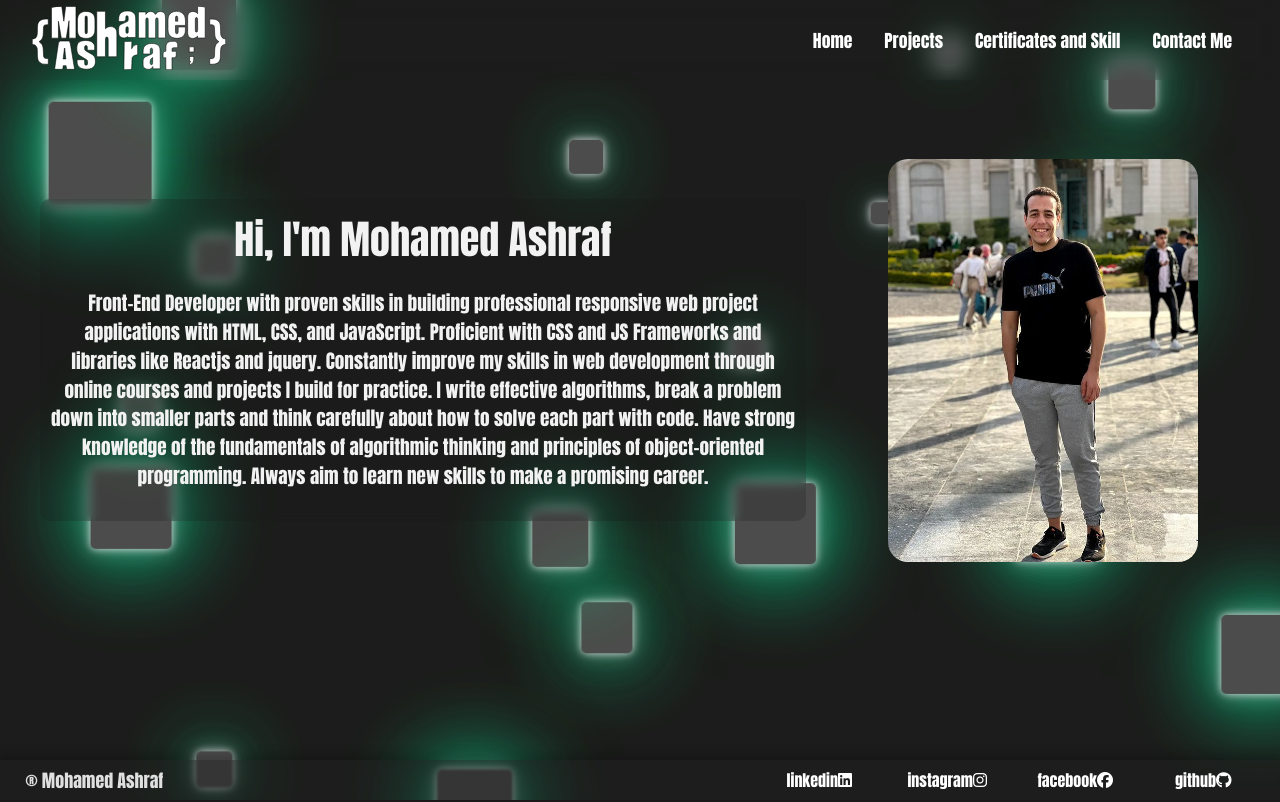
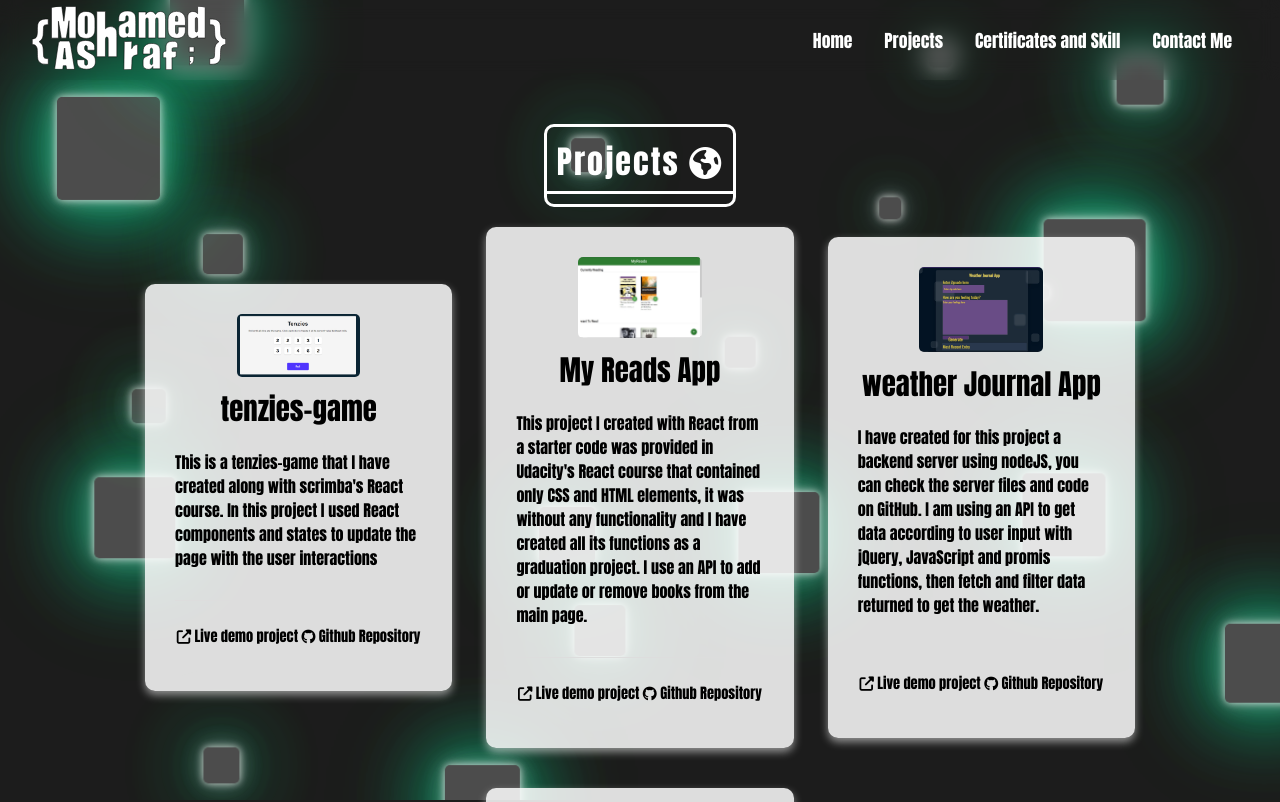
Before and after one commit to mohamedashrraf222/personalPage, a React (Vite) app: page /personalPage/Projects in a window 1280 px wide. Shown: the top 802 px of the page. Built offline with nearby package versions, Linux system fonts and the light colour scheme.

Commit message:
the website ready for static without server

```diff
--- a/public/projects.js
+++ b/public/projects.js
@@ -1,4 +1,4 @@
-let projects = [
+let myProjects = [
   {
     name: "tenzies-game",
     descreption:
@@ -73,4 +73,4 @@ let projects = [
   },
 ];
 
-export default projects;
+export default myProjects;
--- a/src/App.jsx
+++ b/src/App.jsx
@@ -10,10 +10,10 @@ function App() {
 
   return (
     <Routes className="App">
-      <Route path="/" element={<Home />} />
-      <Route path="/Projects" element={<Projects />} />
-      <Route path="/Certificates" element={<Certificates />} />
-      <Route path="/Contact" element={<Contact />} />
+      <Route path="/personalPage/" element={<Home />} />
+      <Route path="/personalPage/Projects" element={<Projects />} />
+      <Route path="/personalPage/Certificates" element={<Certificates />} />
+      <Route path="/personalPage/Contact" element={<Contact />} />
       <Route path="*" element={<Home />} />
     </Routes>
   );
--- a/src/assets/components/Cirtificates.jsx
+++ b/src/assets/components/Cirtificates.jsx
@@ -2,7 +2,7 @@ import Squars from "./Squars";
 import Header from "./Header";
 import Footer from "./footer";
 import "../styles/cirtificates.css";
-import Loading from "./Loading";
+import myData from "../../../public/data";
 
 import React, { useState, useEffect, useRef } from "react";
 
@@ -59,17 +59,8 @@ const Certificates = () => {
 
   const [showImage, setShowImage] = useState(false);
 
-  const [load, setLoad] = useState(false);
-  const [mine, setMine] = useState([]);
-
   useEffect(() => {
     setShowImage(true);
-    fetch("/mycirtificatesData")
-      .then((res) => res.json())
-      .then((res) => setMine(res))
-      .then(() => {
-        setLoad(true);
-      });
   }, []);
 
   return (
@@ -96,17 +87,13 @@ const Certificates = () => {
           </h1>
           <div className="cirtifContainer">
             <MyComponent>
-              {load ? (
-                mine.map((cirtif) => {
-                  return <MyCertificates cirtif={cirtif} key={cirtif.name} />;
-                })
-              ) : (
-                <Loading />
-              )}
+              {myData.map((cirtif) => {
+                return <MyCertificates cirtif={cirtif} key={cirtif.name} />;
+              })}
             </MyComponent>
           </div>
         </div>
-        <Footer load={load}/>
+        <Footer />
       </div>
     </div>
   );
--- a/src/assets/components/Header.jsx
+++ b/src/assets/components/Header.jsx
@@ -28,9 +28,9 @@ const Header = () => {
   return (
     <header className="navbar">
       <div className="logo-container">
-        <Link to="/">
+        <Link to="/personalPage/">
           <img
-            src="/finalName-01.svg"
+            src="/personalPage/finalName-01.svg"
             className="mySVG"
           />
         </Link>
@@ -38,16 +38,16 @@ const Header = () => {
       <nav className={`nav-container ${isMenuOpen ? "open" : ""}`}>
         <ul>
           <li>
-            <Link to="/">Home</Link>
+            <Link to="/personalPage/">Home</Link>
           </li>
           <li>
-            <Link to="/Projects">Projects</Link>
+            <Link to="/personalPage/Projects">Projects</Link>
           </li>
           <li>
-            <Link to="/Certificates">Certificates and Skill</Link>
+            <Link to="/personalPage/Certificates">Certificates and Skill</Link>
           </li>
           <li>
-            <Link to="/Contact">Contact Me</Link>
+            <Link to="/personalPage/Contact">Contact Me</Link>
           </li>
         </ul>
       </nav>
--- a/src/assets/components/Projects.jsx
+++ b/src/assets/components/Projects.jsx
@@ -2,7 +2,7 @@ import Header from "./Header";
 import Squars from "./Squars";
 import Project from "./projectComp";
 import Footer from "./footer";
-import Loading from "./Loading";
+import myProjects from './../../../public/projects'
 import "../styles/projects.css";
 
 import React, { useState, useEffect, useRef } from "react";
@@ -35,18 +35,6 @@ const MyComponent = ({ children }) => {
 };
 
 const Projects = () => {
-  const [load, setLoad] = useState(false);
-  const [mine, setMine] = useState([]);
-
-  useEffect(() => {
-    fetch("/myProjectsData")
-      .then((res) => res.json())
-      .then((res) => setMine(res))
-      .then(() => {
-        setLoad(true);
-      });
-  }, []);
-
   return (
     <div>
       <Squars />
@@ -57,17 +45,13 @@ const Projects = () => {
             Projects <i className="fa-solid fa-earth-americas"></i>
           </h1>
           <MyComponent>
-            {load ? (
-              mine.map((project) => {
-                return <Project data={project} key={project.key} />;
-              })
-            ) : (
-              <Loading />
-            )}
+            {myProjects.map((project) => {
+              return <Project data={project} key={project.key} />;
+            })}
           </MyComponent>
         </div>
       </div>
-      <Footer load={load}/>
+      <Footer />
     </div>
   );
 };
--- a/src/assets/components/footer.jsx
+++ b/src/assets/components/footer.jsx
@@ -3,7 +3,7 @@ import '../styles/footer.css'
 
 export default function Footer({load}) {
   return (
-    <div className={load ? ("mainFooter--container"):("mainFooter--container absolute")}>
+    <div className={"mainFooter--container"}>
       <h1>® Mohamed Ashraf</h1>
       <div className="social-icons">
             <a href="https://www.linkedin.com/in/mohamedashrraf222/" target="_blank">linkedin <i className="fab fa-linkedin"></i></a>
```
